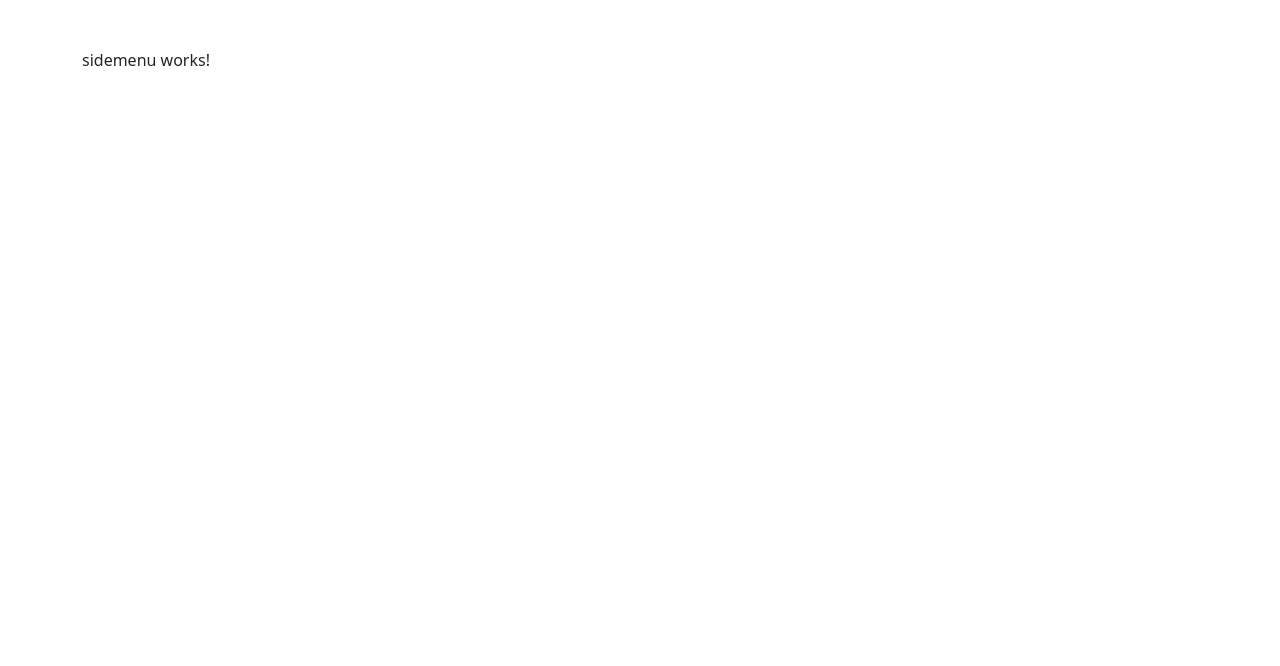
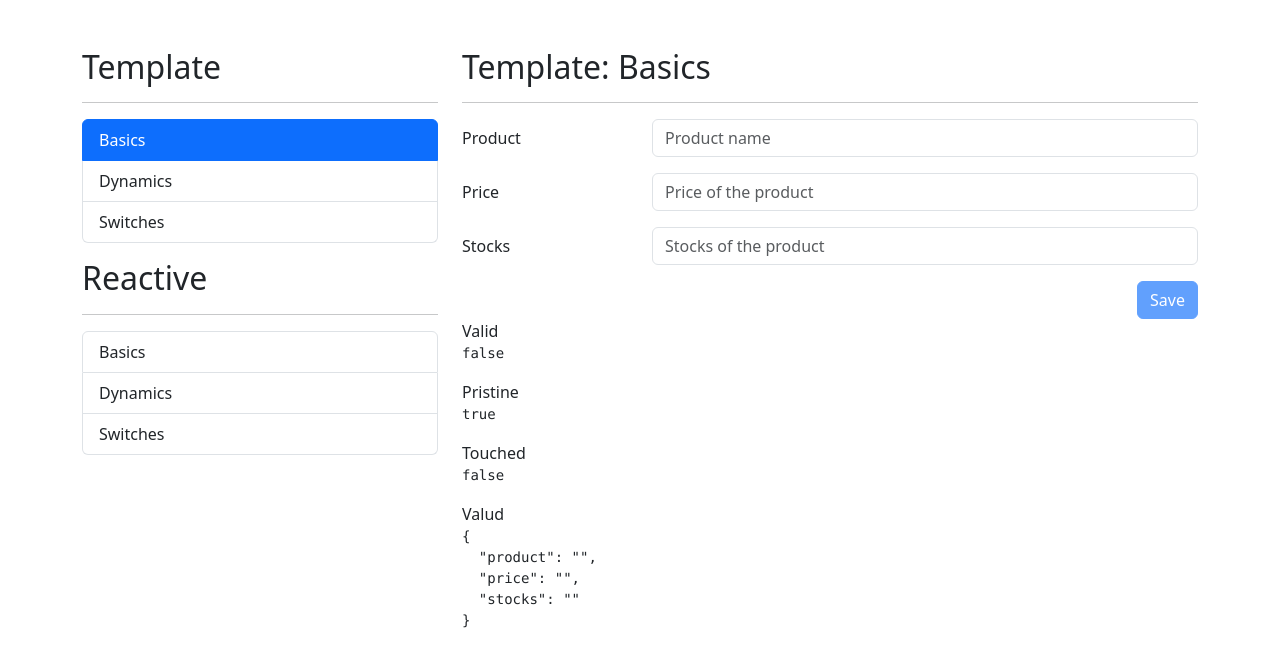
Before and after one commit to JuanPabloSR/FormsApp, an Angular app: page /template/basics in a window 1280 px wide. Before the commit this address led to /. Shown: the top 666 px of the page. Built offline with nearby package versions, Linux system fonts and the light colour scheme.

Commit message:
Forms template and reactive

```diff
--- a/src/app/app-routing.module.ts
+++ b/src/app/app-routing.module.ts
@@ -1,10 +1,25 @@
 import { NgModule } from '@angular/core';
 import { RouterModule, Routes } from '@angular/router';
 
-const routes: Routes = [];
+const routes: Routes = [
+  {
+    path: 'template',
+    loadChildren: () =>
+      import('./template/template.module').then((m) => m.TemplateModule),
+  },
+  {
+    path: 'reactive',
+    loadChildren: () =>
+      import('./reactive/reactive.module').then((m) => m.ReactiveModule),
+  },
+  {
+    path: '**',
+    redirectTo: 'template',
+  },
+];
 
 @NgModule({
   imports: [RouterModule.forRoot(routes)],
-  exports: [RouterModule]
+  exports: [RouterModule],
 })
-export class AppRoutingModule { }
+export class AppRoutingModule {}
--- a/src/app/shared/shared.module.ts
+++ b/src/app/shared/shared.module.ts
@@ -1,7 +1,8 @@
 import { NgModule } from '@angular/core';
 import { CommonModule } from '@angular/common';
+import { RouterModule } from '@angular/router';
+
 import { SidemenuComponent } from './sidemenu/sidemenu.component';
-
 
 
 @NgModule({
@@ -9,7 +10,7 @@ import { SidemenuComponent } from './sidemenu/sidemenu.component';
     SidemenuComponent
   ],
   imports: [
-    CommonModule
+    CommonModule, RouterModule
   ], exports: [
     SidemenuComponent
   ]
--- a/src/app/shared/sidemenu/sidemenu.component.html
+++ b/src/app/shared/sidemenu/sidemenu.component.html
@@ -1 +1,28 @@
-<p>sidemenu works!</p>
+<h2>Template</h2>
+<hr />
+
+<ul class="list-group">
+  <li
+    class="list-group-item list-group-item-action"
+    *ngFor="let item of templateMenu"
+    [routerLink]="[item.route]"
+    routerLinkActive="active"
+  >
+    {{ item.text }}
+  </li>
+</ul>
+
+
+<h2 class="mt-3">Reactive</h2>
+<hr />
+
+<ul class="list-group">
+  <li
+  class="list-group-item list-group-item-action"
+  *ngFor="let item of reactiveMenu"
+  [routerLink]="[item.route]"
+  routerLinkActive="active"
+  >
+  {{ item.text }}
+  </li>
+</ul>
--- a/src/app/shared/sidemenu/sidemenu.component.ts
+++ b/src/app/shared/sidemenu/sidemenu.component.ts
@@ -1,16 +1,42 @@
-import { Component, OnInit } from '@angular/core';
+import { Component } from '@angular/core';
+
+interface MenuItem {
+  text: string;
+  route: string;
+}
 
 @Component({
   selector: 'app-sidemenu',
   templateUrl: './sidemenu.component.html',
-  styles: [
-  ]
+  styles: [],
 })
-export class SidemenuComponent implements OnInit {
-
-  constructor() { }
-
-  ngOnInit(): void {
-  }
-
+export class SidemenuComponent {
+  templateMenu: MenuItem[] = [
+    {
+      text: 'Basics',
+      route: './template/basics',
+    },
+    {
+      text: 'Dynamics',
+      route: './template/dynamics',
+    },
+    {
+      text: 'Switches',
+      route: './template/switches',
+    },
+  ];
+  reactiveMenu: MenuItem[] = [
+    {
+      text: 'Basics',
+      route: './reactive/basics',
+    },
+    {
+      text: 'Dynamics',
+      route: './reactive/dynamics',
+    },
+    {
+      text: 'Switches',
+      route: './reactive/switches',
+    },
+  ];
 }
--- a/src/app/template/basics/basics.component.html
+++ b/src/app/template/basics/basics.component.html
@@ -1 +1,85 @@
-<p>basics works!</p>
+<h2>Template: Basics</h2>
+<hr />
+
+<div class="row">
+  <div class="col">
+    <form (ngSubmit)="save()" #myForm="ngForm" autocomplete="off">
+      <!-- product label -->
+      <div class="mb-3 row">
+        <label class="col-sm-3 col-form-label">Product</label>
+        <div class="col-sm-9">
+          <input
+            type="text"
+            class="form-control"
+            placeholder="Product name"
+            ngModel
+            name="product"
+            required
+            minlength="3"
+          />
+          <span *ngIf="nameValid()" class="form-text text-danger"
+            >Must be 3 letters</span
+          >
+        </div>
+      </div>
+
+      <!-- Price label -->
+      <div class="mb-3 row">
+        <label class="col-sm-3 col-form-label">Price</label>
+        <div class="col-sm-9">
+          <input
+            type="number"
+            class="form-control"
+            placeholder="Price of the product"
+            ngModel
+            name="price"
+            required
+            min="0"
+          />
+          <span *ngIf="priceValid()" class="form-text text-danger"
+            >The price must be equals to or greater than 0</span
+          >
+        </div>
+      </div>
+
+      <!-- Stocks label -->
+      <div class="mb-3 row">
+        <label class="col-sm-3 col-form-label">Stocks</label>
+        <div class="col-sm-9">
+          <input
+            type="number"
+            class="form-control"
+            placeholder="Stocks of the product"
+            ngModel
+            name="stocks"
+            customMin
+            [minimo]="0"
+            required
+          />
+        </div>
+      </div>
+
+      <div class="row">
+        <div class="col">
+          <button type="submit" class="btn btn-primary float-end" [disabled]="myForm.invalid">Save</button>
+        </div>
+      </div>
+    </form>
+  </div>
+</div>
+
+<div class="row">
+  <div class="col">
+    <span>Valid</span>
+    <pre>{{ myForm.valid }}</pre>
+
+    <span>Pristine</span>
+    <pre>{{ myForm.pristine }}</pre>
+
+    <span>Touched</span>
+    <pre>{{ myForm.touched }}</pre>
+
+    <span>Valud</span>
+    <pre>{{ myForm.value | json }}</pre>
+  </div>
+</div>
--- a/src/app/template/basics/basics.component.ts
+++ b/src/app/template/basics/basics.component.ts
@@ -1,16 +1,33 @@
-import { Component, OnInit } from '@angular/core';
+import { Component, OnInit, ViewChild } from '@angular/core';
+import { NgForm } from '@angular/forms';
 
 @Component({
   selector: 'app-basics',
   templateUrl: './basics.component.html',
-  styles: [
-  ]
+  styles: [],
 })
 export class BasicsComponent implements OnInit {
+  @ViewChild('myForm') myForm!: NgForm;
 
-  constructor() { }
+  constructor() {}
 
-  ngOnInit(): void {
+  ngOnInit(): void {}
+
+  nameValid() {
+    return (
+      this.myForm?.controls['product']?.invalid &&
+      this.myForm?.controls['product']?.touched
+    );
   }
 
+  priceValid(): boolean{
+    return (
+      this.myForm?.controls['price']?.touched &&
+      this.myForm?.controls['price']?.value < 0
+    )
+  }
+
+  save() {
+    console.log(this.myForm);
+  }
 }
--- /dev/null
+++ b/src/app/template/directives/custom-min.directive.ts
@@ -0,0 +1,24 @@
+import { Directive, Input } from "@angular/core";
+import { FormControl, Validator, NG_VALIDATORS } from "@angular/forms";
+
+@Directive({
+  selector: '[customMin] [ngModel]', providers: [{
+    provide: NG_VALIDATORS,
+    useExisting: CustomMinDirective,
+    multi: true
+  }]
+})
+
+export class CustomMinDirective implements Validator{
+
+  @Input() minimo!: number;
+
+  constructor(){
+
+  }
+
+  validate( control: FormControl ){
+    const inputValue = control.value;
+    return (inputValue < this.minimo) ? {'customMin': true} : null
+  }
+}
--- a/src/app/template/template.module.ts
+++ b/src/app/template/template.module.ts
@@ -1,21 +1,25 @@
 import { NgModule } from '@angular/core';
 import { CommonModule } from '@angular/common';
+import { FormsModule } from '@angular/forms';
 
 import { TemplateRoutingModule } from './template-routing.module';
 import { BasicsComponent } from './basics/basics.component';
 import { DynamicsComponent } from './dynamics/dynamics.component';
 import { SwitchesComponent } from './switches/switches.component';
+import { CustomMinDirective } from './directives/custom-min.directive';
 
 
 @NgModule({
   declarations: [
     BasicsComponent,
     DynamicsComponent,
-    SwitchesComponent
+    SwitchesComponent,
+
+    CustomMinDirective
   ],
   imports: [
     CommonModule,
-    TemplateRoutingModule
+    TemplateRoutingModule, FormsModule
   ]
 })
 export class TemplateModule { }
```
